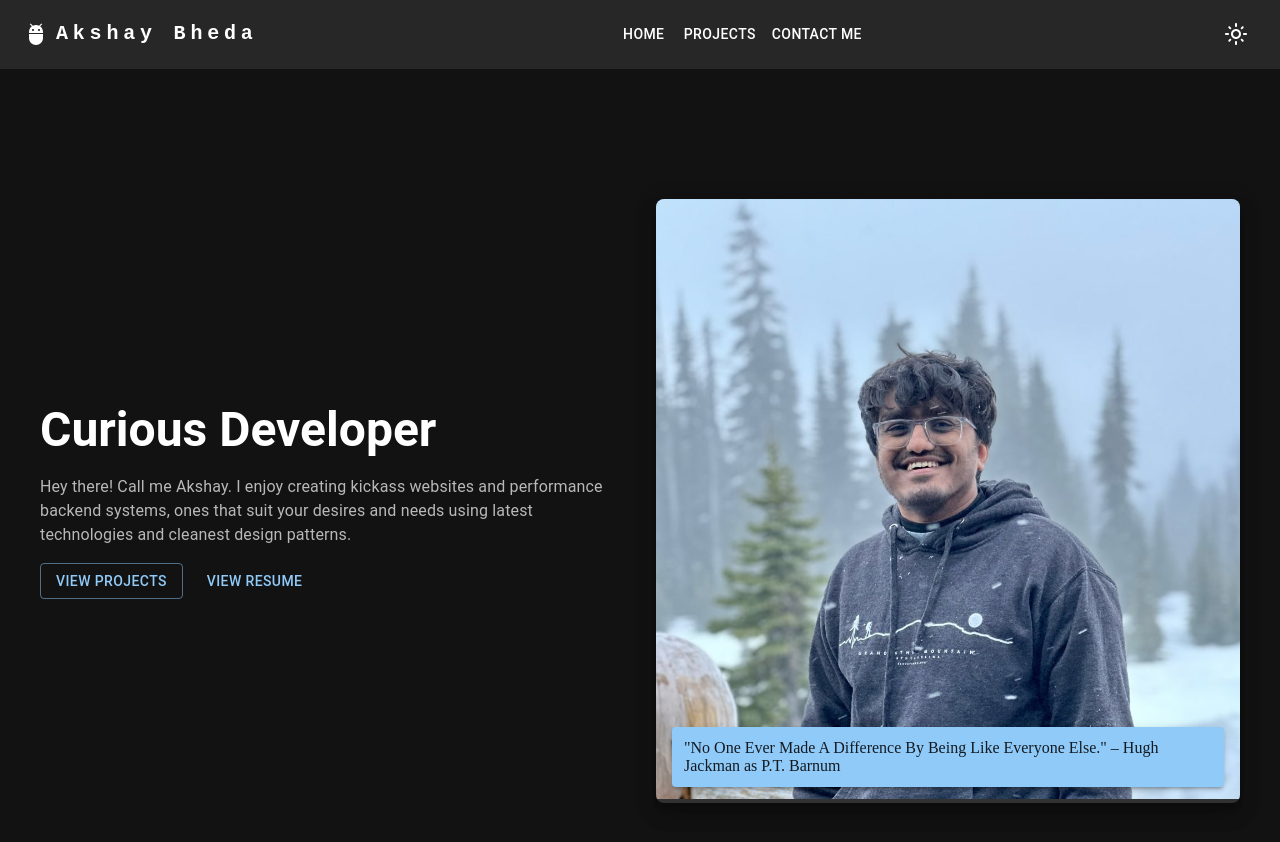
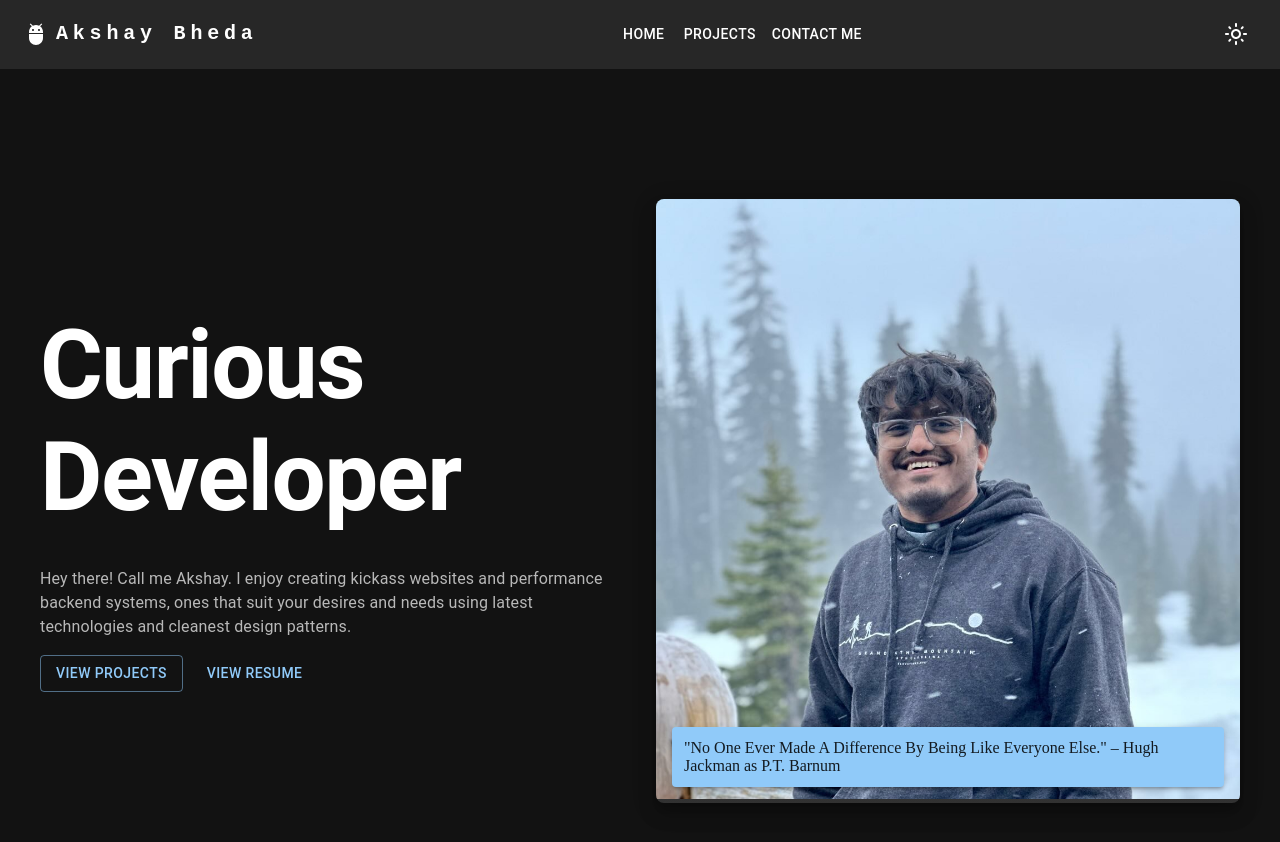
Before and after one commit to akshaybheda/akshaybheda.github.io, a React (Vite) app in the folder portfolio/: page / in a window 1280 px wide. Shown: the top 842 px of the page. Built offline with nearby package versions, Linux system fonts and the light colour scheme.

Commit message:
ui changes

```diff
--- a/portfolio/src/components/Homepage.tsx
+++ b/portfolio/src/components/Homepage.tsx
@@ -20,7 +20,7 @@ function Homepage() {
       <Grid2 container spacing={4} maxWidth="lg" alignItems="center">
         <Grid2 size={6}>
           <Typography
-            variant="h3"
+            variant="h1"
             component="h1"
             fontWeight="bold"
             gutterBottom
```
